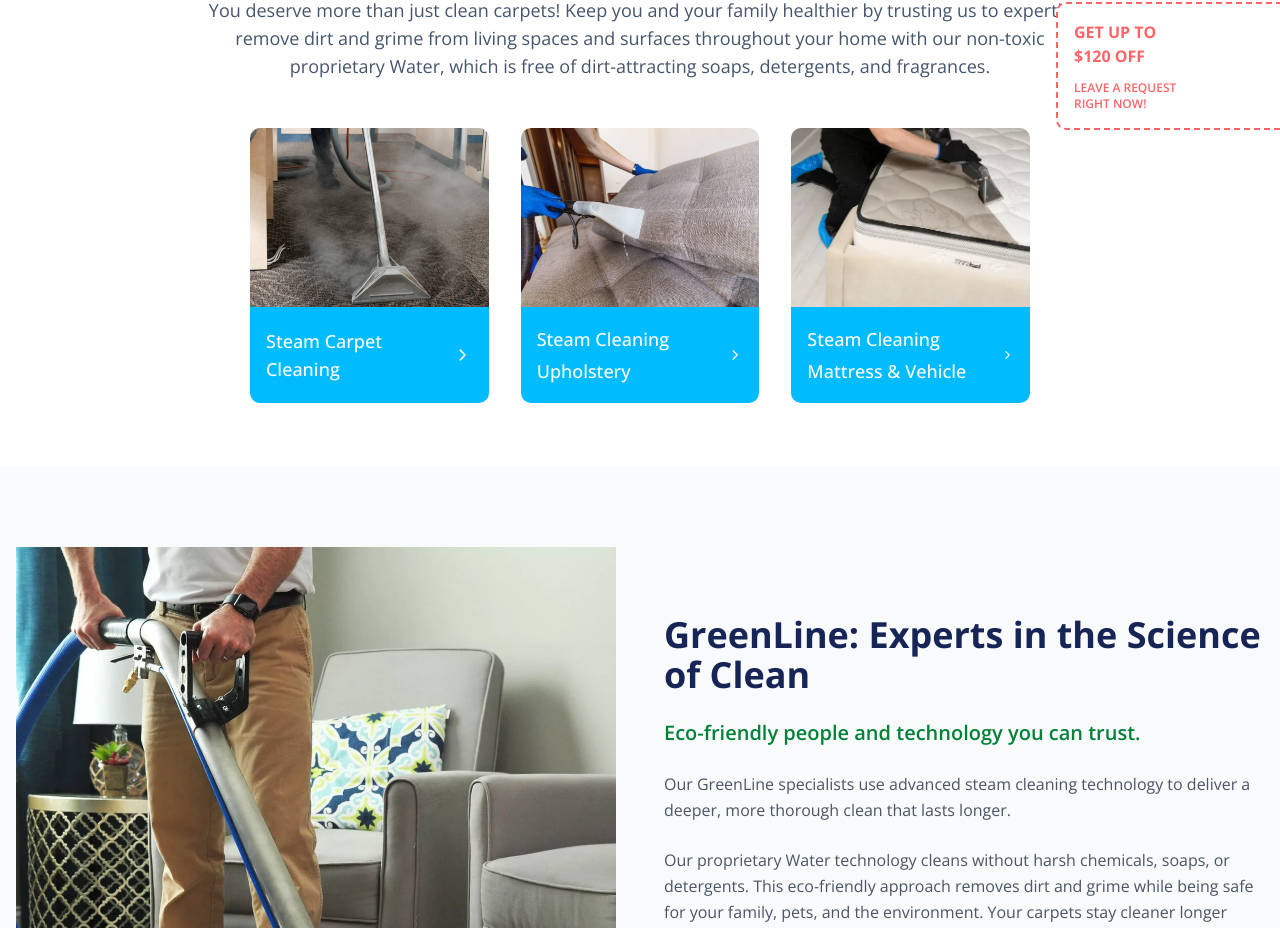
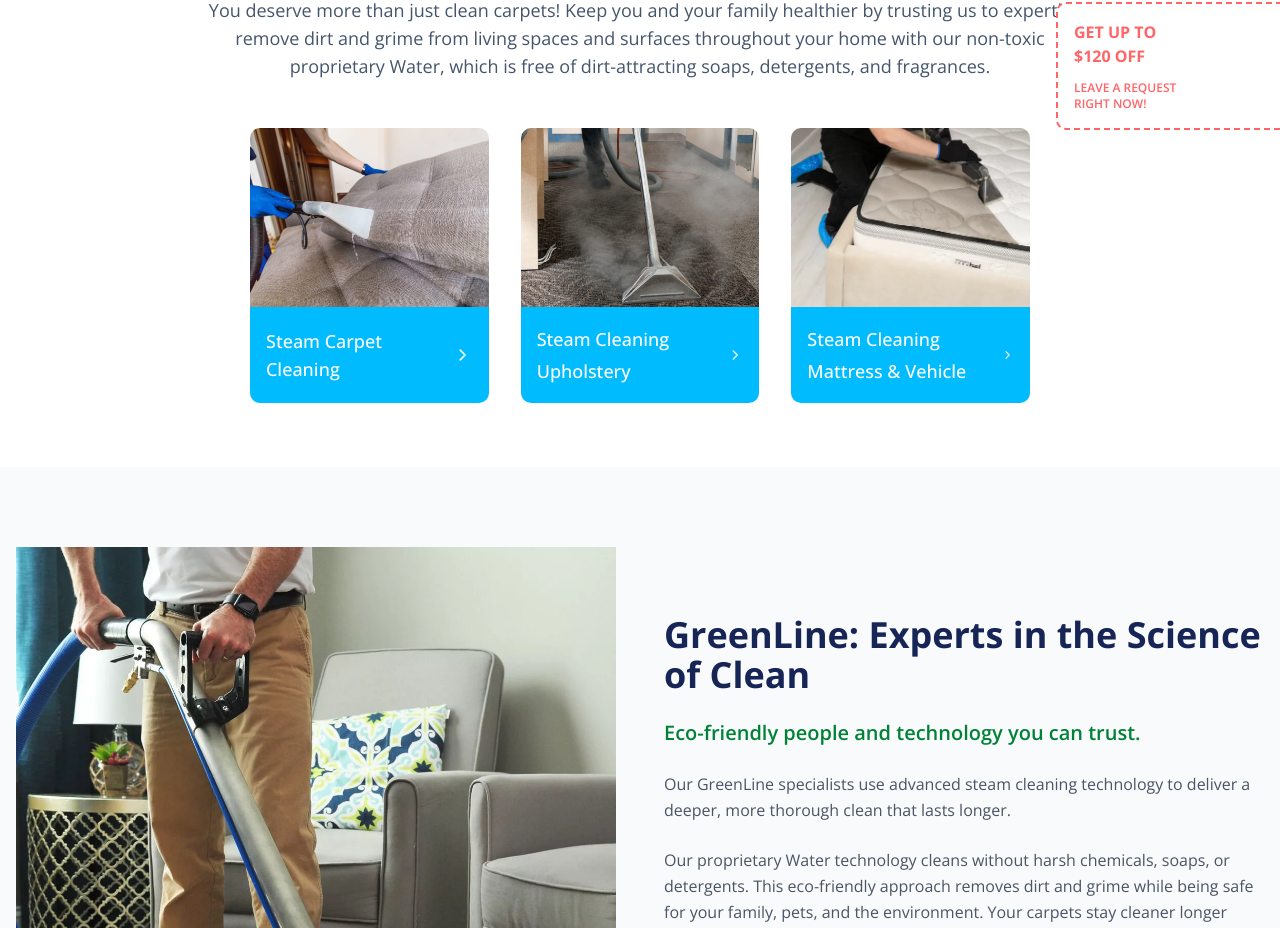
Before and after one commit to zaasglg/greenline, a Next.js app: page / in a window 1280 px wide. Shown: the part 1119-2047 px from the top of the page. Built offline with nearby package versions, Linux system fonts and the light colour scheme.

Commit message:
Update v0.1

```diff
--- a/src/app/page.js
+++ b/src/app/page.js
@@ -95,11 +95,9 @@
               <h1 className="text-3xl md:text-4xl lg:text-4xl 2xl:text-7xl font-bold leading-tight text-white uppercase max-w-lg lg:max-w-xl 2xl:max-w-3xl">
                 GreenLine, the Right <br /> Way to Clean
               </h1>
-
               <p className="text-base md:text-md lg:text-base 2xl:text-3xl leading-relaxed max-w-lg lg:max-w-md 2xl:max-w-3xl text-white/90">
                 Refresh and renew your carpets the safe, professional way with GreenLine. We clean using our proprietary Water—no soaps or harsh chemicals. Enjoy a deep, fast-drying clean that's safe for your family and pets, and trusted by over 400,000 customers each year.
               </p>
-
               <Link href="/booking">
                 <Button
                   size="lg"
@@ -195,7 +193,7 @@
             <Link href="/services/carpet-cleaning" className="group cursor-pointer flex flex-col h-full">
               <div className="aspect-[4/3] rounded-t-lg overflow-hidden mb-0">
                 <img
-                  src="/images/carpet.jpg"
+                  src="/images/sofa.jpg"
                   alt="Steam carpet cleaning"
                   className="w-full h-full object-cover group-hover:scale-105 transition-transform duration-300"
                 />
@@ -212,7 +210,7 @@
             <Link href="/services/upholstery-cleaning-and-sanitizing" className="group cursor-pointer flex flex-col h-full">
               <div className="aspect-[4/3] rounded-t-lg overflow-hidden mb-0">
                 <img
-                  src="/images/sofa.jpg"
+                  src="/images/carpet.jpg"
                   alt="Steam cleaning upholstery"
                   className="w-full h-full object-cover group-hover:scale-105 transition-transform duration-300"
                 />
--- a/src/app/portfolio/page.js
+++ b/src/app/portfolio/page.js
@@ -157,6 +157,7 @@
             <span className="text-sm 2xl:text-xl">Showing {filteredVideos.length} project{filteredVideos.length !== 1 ? 's' : ''}</span>
           </div>
         </div>
+
       </section>
 
       {/* Portfolio Grid */}
```
Also changed, not shown: 1 other file (tests, documents, lock files or other folders).
